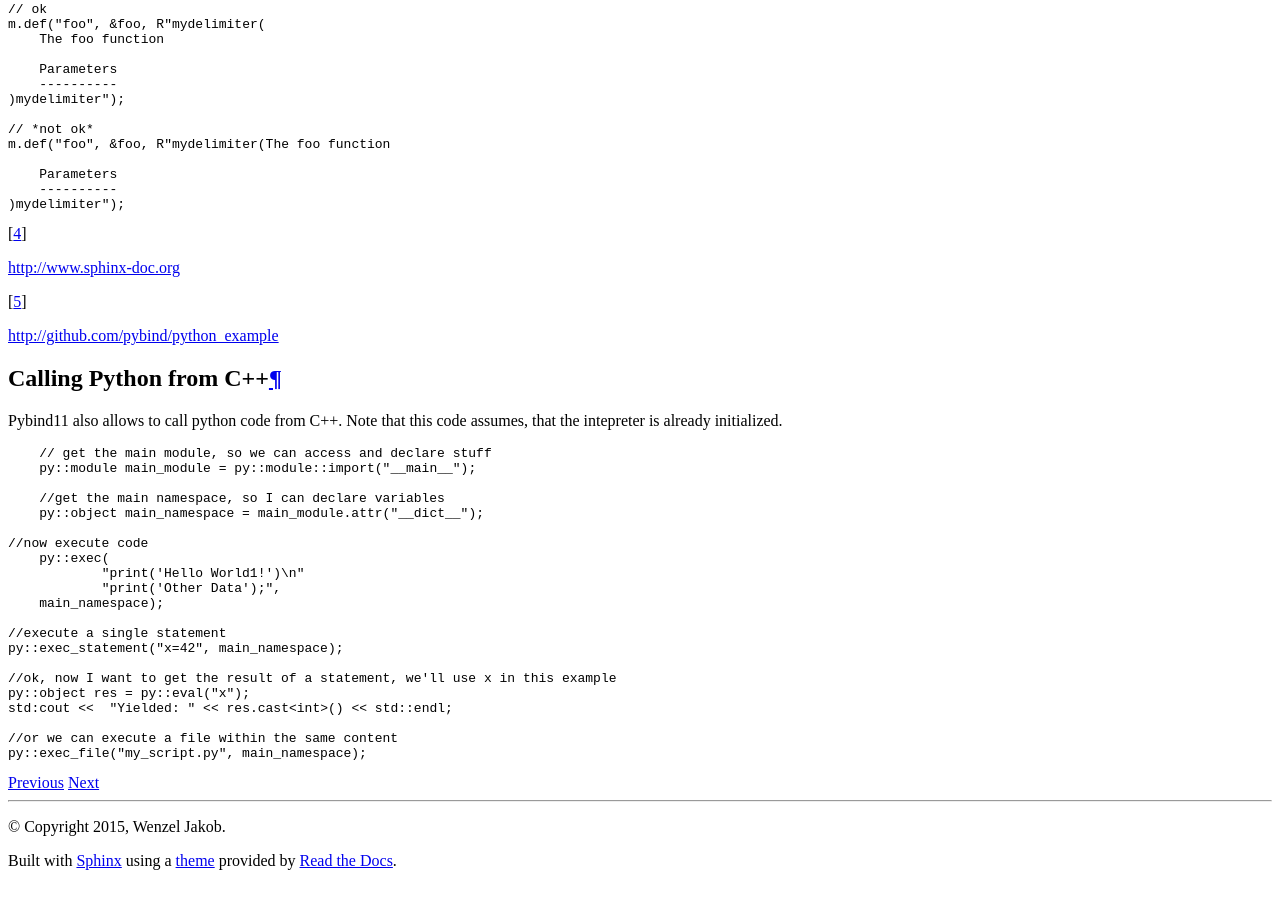
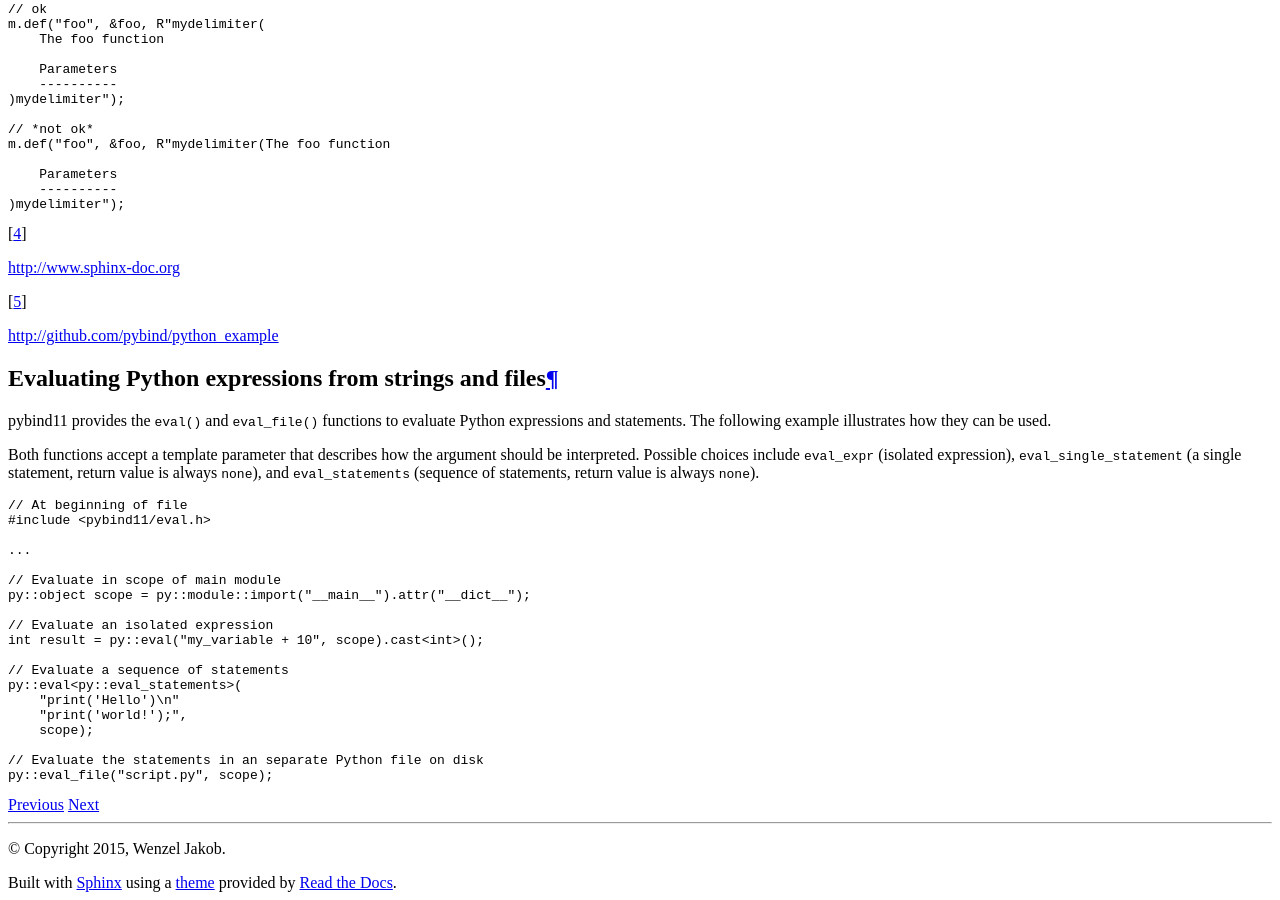
Before and after one commit to pybind/pybind11, a Sphinx documentation site: the page built from docs/advanced.rst, in a window 1280 px wide and 900 px high, scrolled down 19995 px. Built offline with Sphinx 7.4.7 and the Read the Docs theme 2.0.0, drawn with Linux system fonts in a browser that asks for light colours; before the commit the page ends 20873 px from its top, so only the background shows below that; some of the changed text lies outside the part shown.

Commit message:
complete rewrite of eval/exec patch

```diff
--- a/docs/advanced.rst
+++ b/docs/advanced.rst
@@ -1612,31 +1612,37 @@ work, it is important that all lines are indented consistently, i.e.:
 .. [#f4] http://www.sphinx-doc.org
 .. [#f5] http://github.com/pybind/python_example
 
-Calling Python from C++
-=======================
-
-Pybind11 also allows to call python code from C++. Note that this code assumes, that the intepreter is already initialized.
-
-.. code-block:: cpp
-
-	// get the main module, so we can access and declare stuff
-	py::module main_module = py::module::import("__main__");
-
-	//get the main namespace, so I can declare variables
-	py::object main_namespace = main_module.attr("__dict__");
-
-    //now execute code
-	py::exec(
-		"print('Hello World1!')\n"
-		"print('Other Data');",
-        main_namespace);
-
-    //execute a single statement
-    py::exec_statement("x=42", main_namespace);
-
-    //ok, now I want to get the result of a statement, we'll use x in this example
-    py::object res = py::eval("x");
-    std:cout <<  "Yielded: " << res.cast<int>() << std::endl;
-
-    //or we can execute a file within the same content
-    py::exec_file("my_script.py", main_namespace);
+Evaluating Python expressions from strings and files
+====================================================
+
+pybind11 provides the :func:`eval` and :func:`eval_file` functions to evaluate
+Python expressions and statements. The following example illustrates how they
+can be used.
+
+Both functions accept a template parameter that describes how the argument
+should be interpreted. Possible choices include ``eval_expr`` (isolated
+expression), ``eval_single_statement`` (a single statement, return value is
+always ``none``), and ``eval_statements`` (sequence of statements, return value
+is always ``none``).
+
+.. code-block:: cpp
+
+    // At beginning of file
+    #include <pybind11/eval.h>
+
+    ...
+
+    // Evaluate in scope of main module
+    py::object scope = py::module::import("__main__").attr("__dict__");
+
+    // Evaluate an isolated expression
+    int result = py::eval("my_variable + 10", scope).cast<int>();
+
+    // Evaluate a sequence of statements
+    py::eval<py::eval_statements>(
+        "print('Hello')\n"
+        "print('world!');",
+        scope);
+
+    // Evaluate the statements in an separate Python file on disk
+    py::eval_file("script.py", scope);
```
Also changed, not shown: docs/reference.rst (+0 -22 lines), 4 other files.
